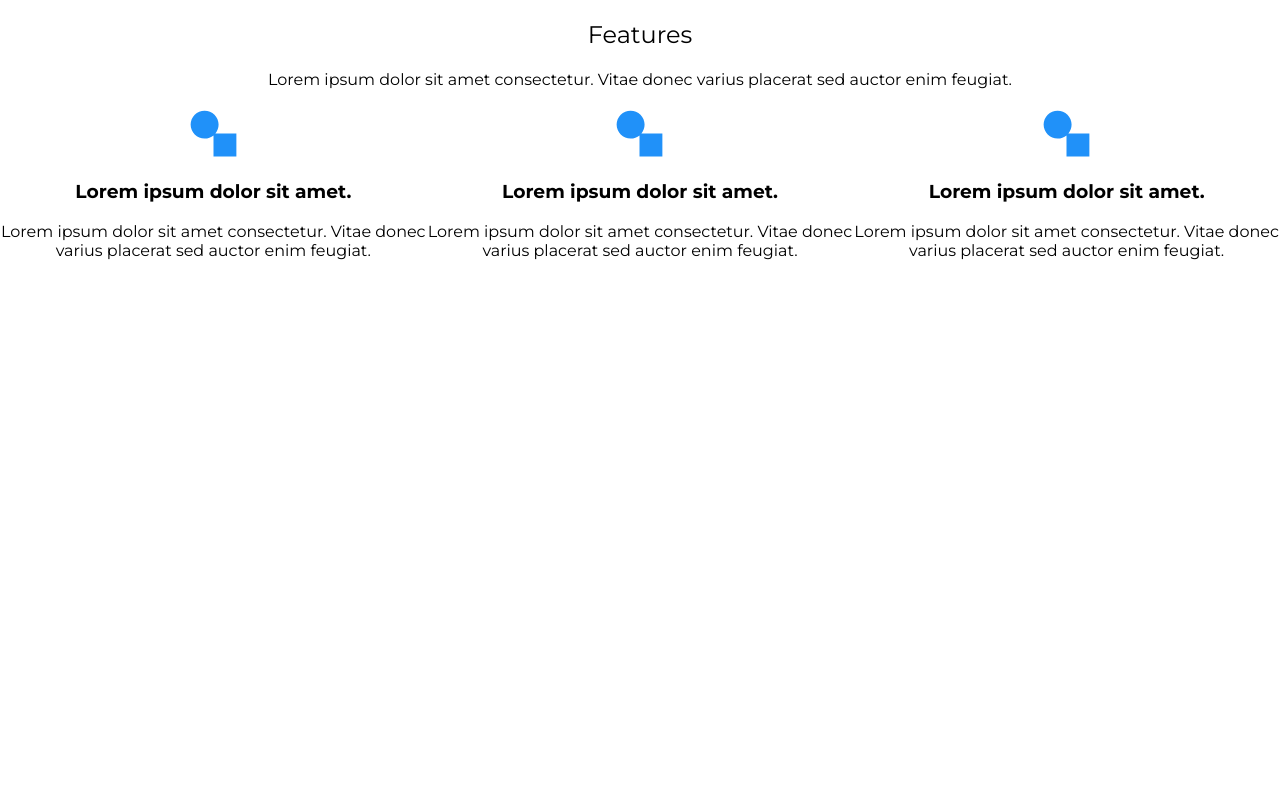
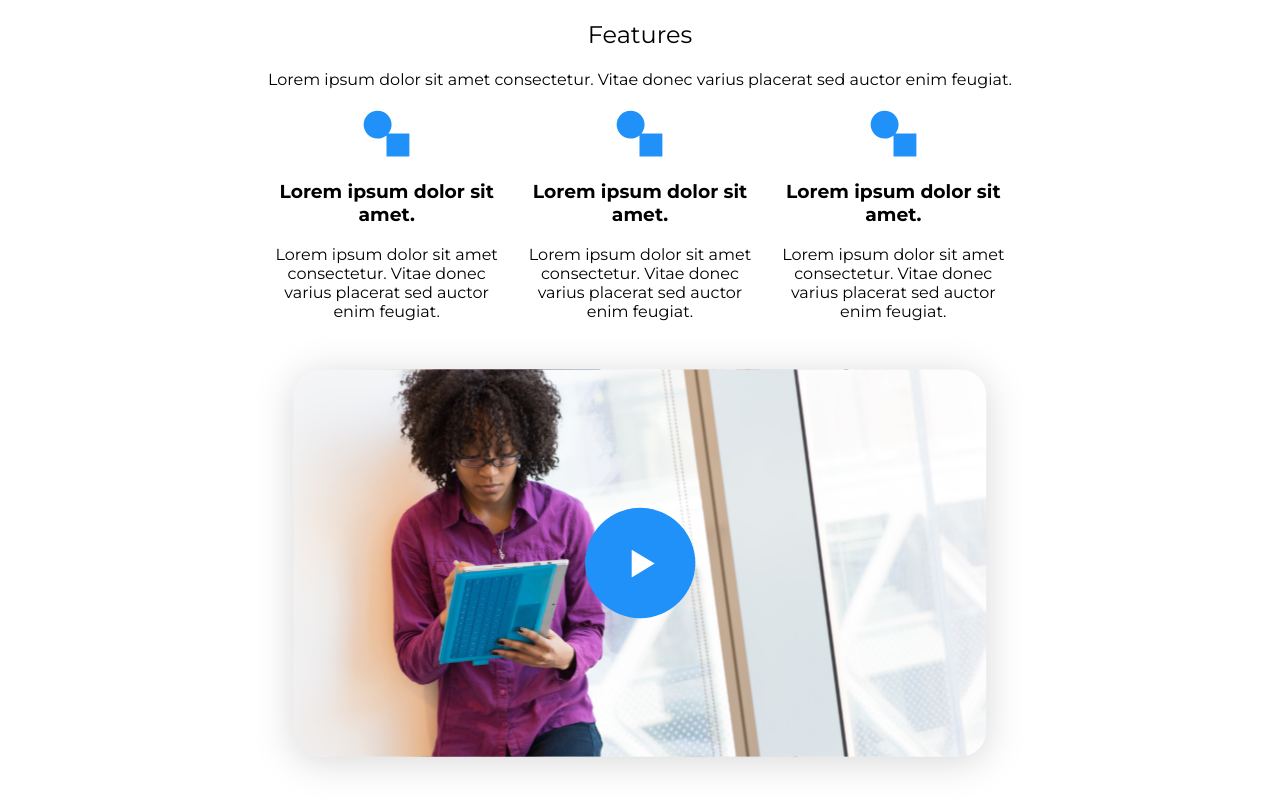
Before and after one commit to Kousay-Jebir/MKGCONCEPT-internship-frontend, a React (Vite) app: page / in a window 1280 px wide. Built offline with nearby package versions, Linux system fonts and the light colour scheme.

Commit message:
added resopnsiveness to features section

```diff
--- a/src/App.jsx
+++ b/src/App.jsx
@@ -13,6 +13,7 @@ import PricingCard from "./components/pricing/PricingCard"
 import Pricing from "./components/pricing/Pricing"
 import Contact from "./components/contact/Contact"
 import ContactInformation from "./components/contact/ContactInformation"
+import FeatureVideo from "./components/features/FeatureVideo"
 function App() {
 
   return (
--- a/src/components/features/Feature.jsx
+++ b/src/components/features/Feature.jsx
@@ -2,23 +2,45 @@ import theme from "../../theme";
 import FeaturCard from "./FeatureCard";
 
 import featureIcon from "../../assets/featureVector.svg"
+import FeatureVideo from "./FeatureVideo";
+import { useEffect,useState } from "react";
 
 export default function Feature(){
+
+    const [isMobile, setIsMobile] = useState(window.innerWidth < 768);
+
+    useEffect(() => {
+        const handleResize = () => {
+            setIsMobile(window.innerWidth < 768);
+        };
+
+        window.addEventListener("resize", handleResize);
+
+        return () => {
+            window.removeEventListener("resize", handleResize);
+        };
+    }, []);
     return(
-        <section>
+        <section style={{
+            display:'flex',
+            flexDirection:'column',
+            alignItems:'center'
+        }}>
             <div className="features-header" style={{fontWeight:theme.typography.fontWeight.regular,textAlign:'center'}}>
                     <h2 style={{fontWeight:'inherit'}}>Features</h2>
                     <h4 style={{fontWeight:'inherit'}}>Lorem ipsum dolor sit amet consectetur. Vitae donec varius placerat sed auctor enim feugiat.</h4>
             </div>
-
+            { isMobile? <FeatureVideo isMobile={isMobile} />:null}
             <div style={{
                 display:'grid',
-                gridTemplateColumns:'repeat( auto-fit, minmax(200px, 1fr)'
+                gridTemplateColumns:'repeat( auto-fit, minmax(200px, 1fr)',
+                gap:'1em'
             }}>
                 <FeaturCard svgIcon={featureIcon} title="Lorem ipsum dolor sit amet." description="Lorem ipsum dolor sit amet consectetur. Vitae donec varius placerat sed auctor enim feugiat."/>
                 <FeaturCard svgIcon={featureIcon} title="Lorem ipsum dolor sit amet." description="Lorem ipsum dolor sit amet consectetur. Vitae donec varius placerat sed auctor enim feugiat."/>
                 <FeaturCard svgIcon={featureIcon} title="Lorem ipsum dolor sit amet." description="Lorem ipsum dolor sit amet consectetur. Vitae donec varius placerat sed auctor enim feugiat."/>
             </div>
+            { isMobile? null:<FeatureVideo isMobile={isMobile} />}
         </section>
     );
 }
--- /dev/null
+++ b/src/components/features/FeatureVideo.jsx
@@ -0,0 +1,10 @@
+import featuresVideo from "../../assets/featuresVideo.svg"
+
+export default function FeatureVideo({isMobile}){
+
+    return(
+        <div style={{padding: isMobile? '0' : '0 20%'}}>
+            <img src={featuresVideo} alt=""  style={{display:'block',width:'100%',height:'100%'}}/>
+        </div>
+    )
+}
```
Also changed, not shown: src/assets/featuresVideo.svg (added).
